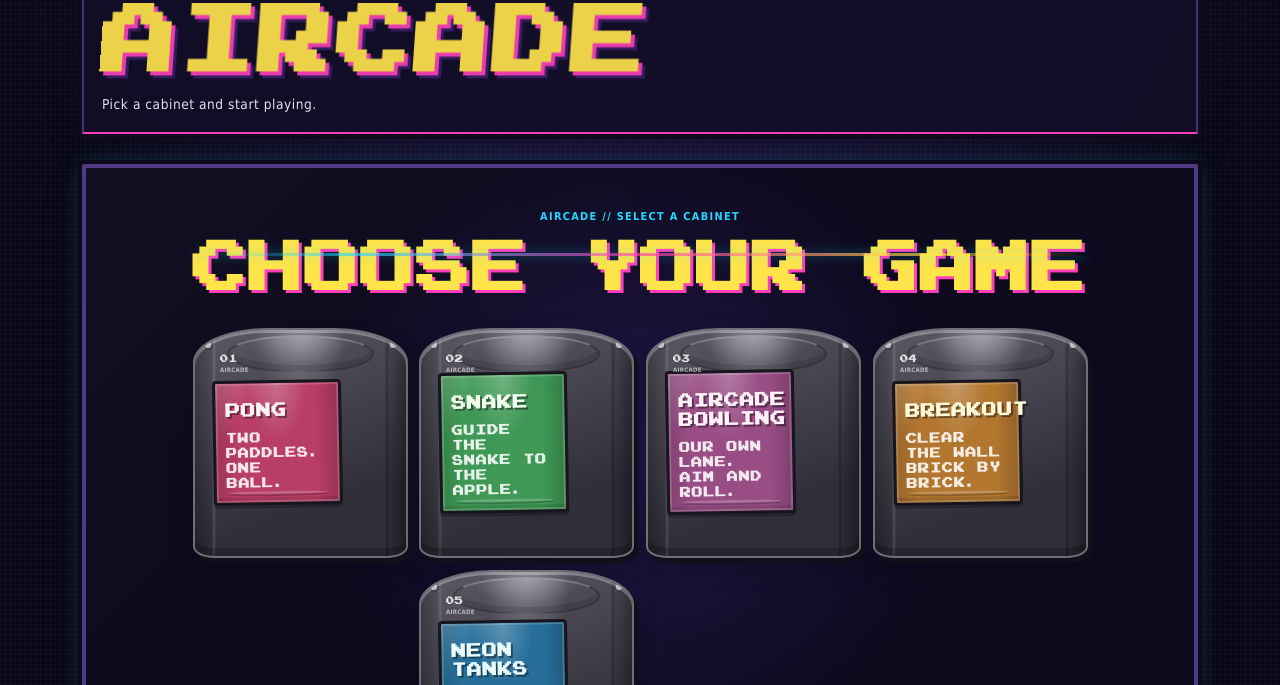
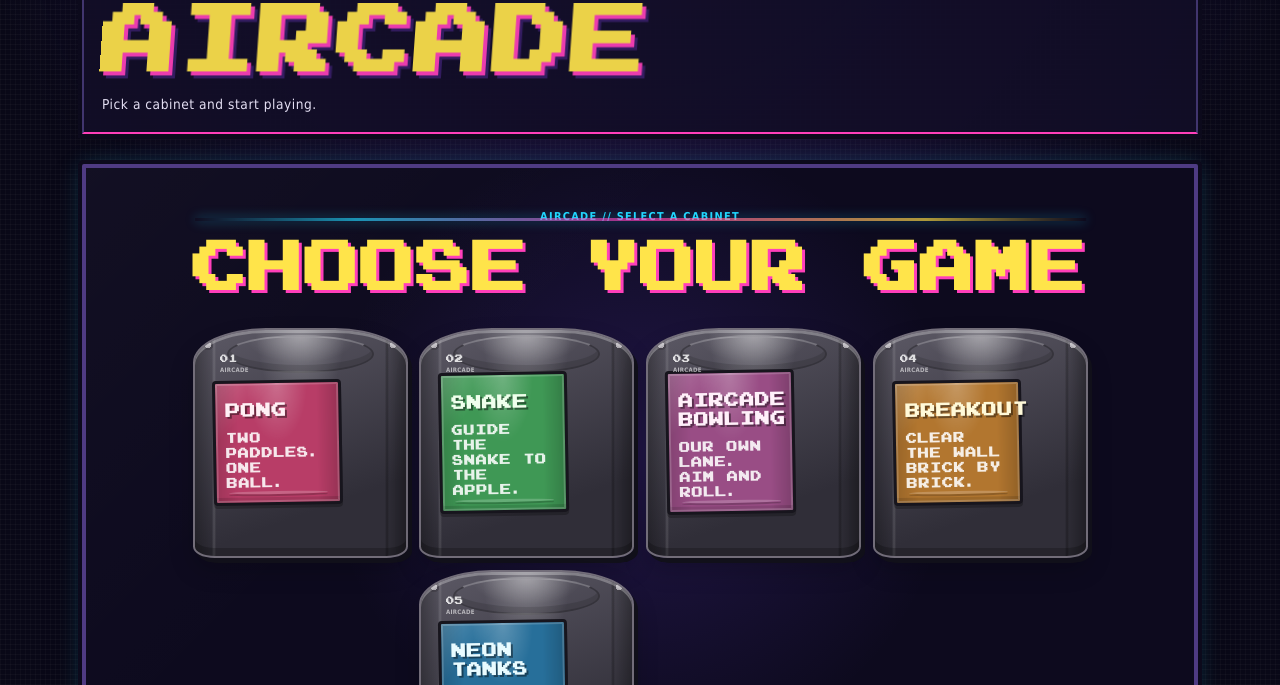
Before and after one commit to aj0khi/aircade-mru-hacks, a website built with Vite: page index.html in a window 1280 px wide. Shown: the part 86-771 px from the top of the page. Built offline with nearby package versions, Linux system fonts and the light colour scheme.

Commit message:
Move menu divider above heading

```diff
--- a/src/styles/main.css
+++ b/src/styles/main.css
@@ -365,7 +365,7 @@ h1.marquee-sign {
 }
 
 .game-menu::before {
-  top: 12%;
+  top: 7%;
 }
 
 .game-menu::after {
```
